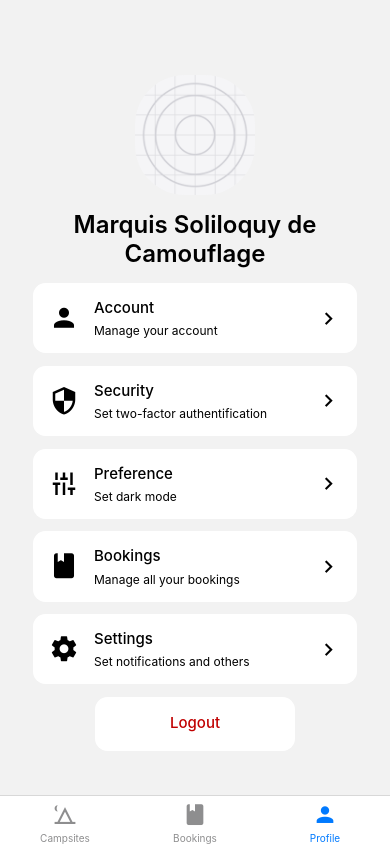
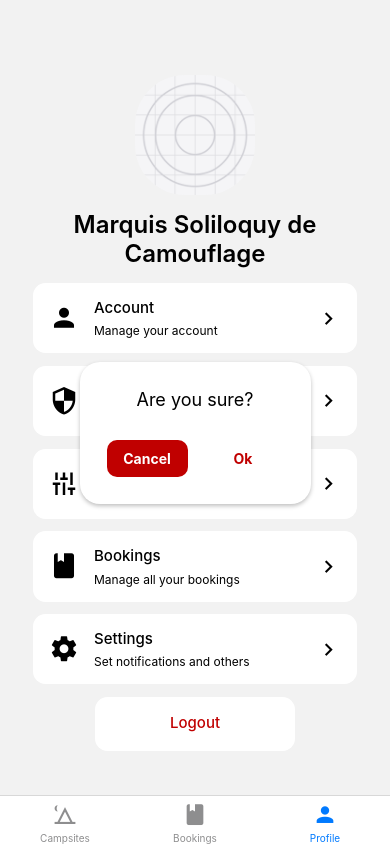
Before and after one commit to bimodwilaksono/arthemis-mobile, a React Native app: screen /Profile in a window 390 px wide. Both pictures are taken after a click on the button "Logout". Built offline with nearby package versions, Linux system fonts and the light colour scheme.

Commit message:
[ADD] slicing alert for logout

```diff
--- a/src/screens/ProfileScreen/ProfileScreen.js
+++ b/src/screens/ProfileScreen/ProfileScreen.js
@@ -1,6 +1,6 @@
 import { useNavigation } from '@react-navigation/native';
 import * as React from 'react';
-import { Alert, Image, ScrollView, StyleSheet, Text, TouchableOpacity, View } from 'react-native';
+import { Alert, Image, Modal, Pressable, ScrollView, StyleSheet, Text, TouchableOpacity, View } from 'react-native';
 import MaterialCommunityIcons from 'react-native-vector-icons/MaterialCommunityIcons';
 import { ProfileButton } from './ProfileButton';
 import { Button } from '@rneui/themed';
@@ -17,19 +17,7 @@ const buttons = [
 
 export default function ProfileScreen() {
   const navigation = useNavigation()
-  const alertForLogout = () => Alert.alert('You are about to logging out', 'Are you sure?', [
-    {
-      text: 'Cancel',
-      onPress: () => console.log('Cancel Pressed'),
-      style: 'cancel',
-    },
-    {
-      text: 'OK',
-      onPress: () => console.log('OK Pressed'),
-      style: "ok",
-    },
-
-  ]);
+  const [modalVisibility, setModalVisibility] = React.useState(false);
 
 
   React.useLayoutEffect(() => {
@@ -60,9 +48,38 @@ export default function ProfileScreen() {
             title="Logout"
             buttonStyle={styles.buttonForLogout}
             titleStyle={styles.textForLogout}
-            onPress={alertForLogout}
+            onPress={() => setModalVisibility(true)}
           />
         </View>
+
+        <Modal
+          animationType='slide'
+          onRequestClose={() => {
+            Alert.alert('Modal has been closed.');
+            setModalVisibility(!modalVisibility);
+          }}
+          transparent={true}
+          visible={modalVisibility}
+        >
+          <View style={styles.containerForModal}>
+            <View style={styles.cardForModal}>
+              <Text style={styles.textForModal}>Are you sure?</Text>
+              <View style={styles.buttonFlexForModal}>
+                <Pressable
+                  style={[styles.buttonForModal, styles.buttonForCancelling]}
+                  onPress={() => setModalVisibility(!modalVisibility)}>
+                  <Text style={styles.textForCancelling}>Cancel</Text>
+                </Pressable>
+                <Pressable
+                  style={[styles.buttonForModal, styles.buttonForContinuing]}
+                  onPress={() => setModalVisibility(!modalVisibility)}>
+                  <Text style={styles.textForContinuing}>Ok</Text>
+                </Pressable>
+              </View>
+
+          </View>
+        </View>
+        </Modal>
       </ScrollView>
 
     );
@@ -133,5 +150,70 @@ const styles = StyleSheet.create({
     paddingRight: 16,
     paddingTop: 15,
     width: 200
-  }
+  },
+
+
+
+
+
+
+
+  containerForModal: {
+    flex: 1,
+    justifyContent: 'center',
+    alignItems: 'center',
+    marginTop: 22,
+  },
+  cardForModal: {
+    margin: 20,
+    backgroundColor: 'white',
+    borderRadius: 20,
+    padding: 27,
+    alignItems: 'center',
+    shadowColor: '#000',
+    shadowOffset: {
+      width: 0,
+      height: 2,
+    },
+    shadowOpacity: 0.25,
+    shadowRadius: 4,
+    elevation: 5,
+  },
+  buttonFlexForModal: {
+    display: "flex",
+    flexDirection: "row",
+    justifyContent: "space-between",
+  },
+  buttonForModal: {
+    borderRadius: 10,
+    padding: 10,
+    width: 81
+  },
+  buttonForCancelling: {
+    backgroundColor: '#c00000',
+    marginRight: 10,
+  },
+  buttonForContinuing: {
+    backgroundColor: '#ffffff',
+    marginLeft: 5
+  },
+  textForCancelling: {
+    color: 'white',
+    fontWeight: 'bold',
+    marginLeft: 5,
+    marginRight: 5,
+    textAlign: 'center',
+  },
+  textForContinuing: {
+    color: '#c00000',
+    fontWeight: 'bold',
+    marginLeft: 5,
+    marginRight: 5,
+    textAlign: 'center',
+  },
+  textForModal: {
+    fontSize: 18,
+    marginBottom: 30,
+    textAlign: 'center',
+  },
 })
```
